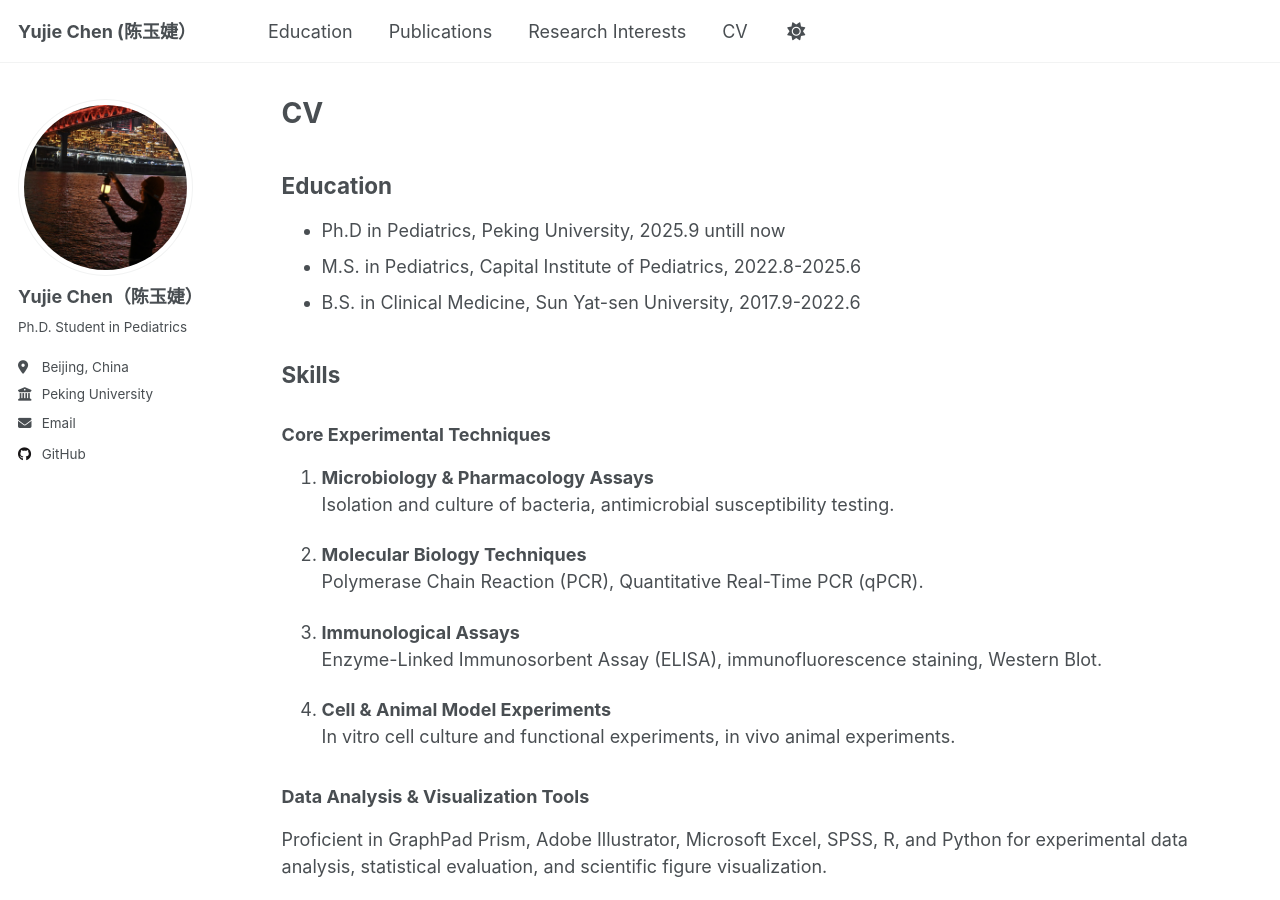
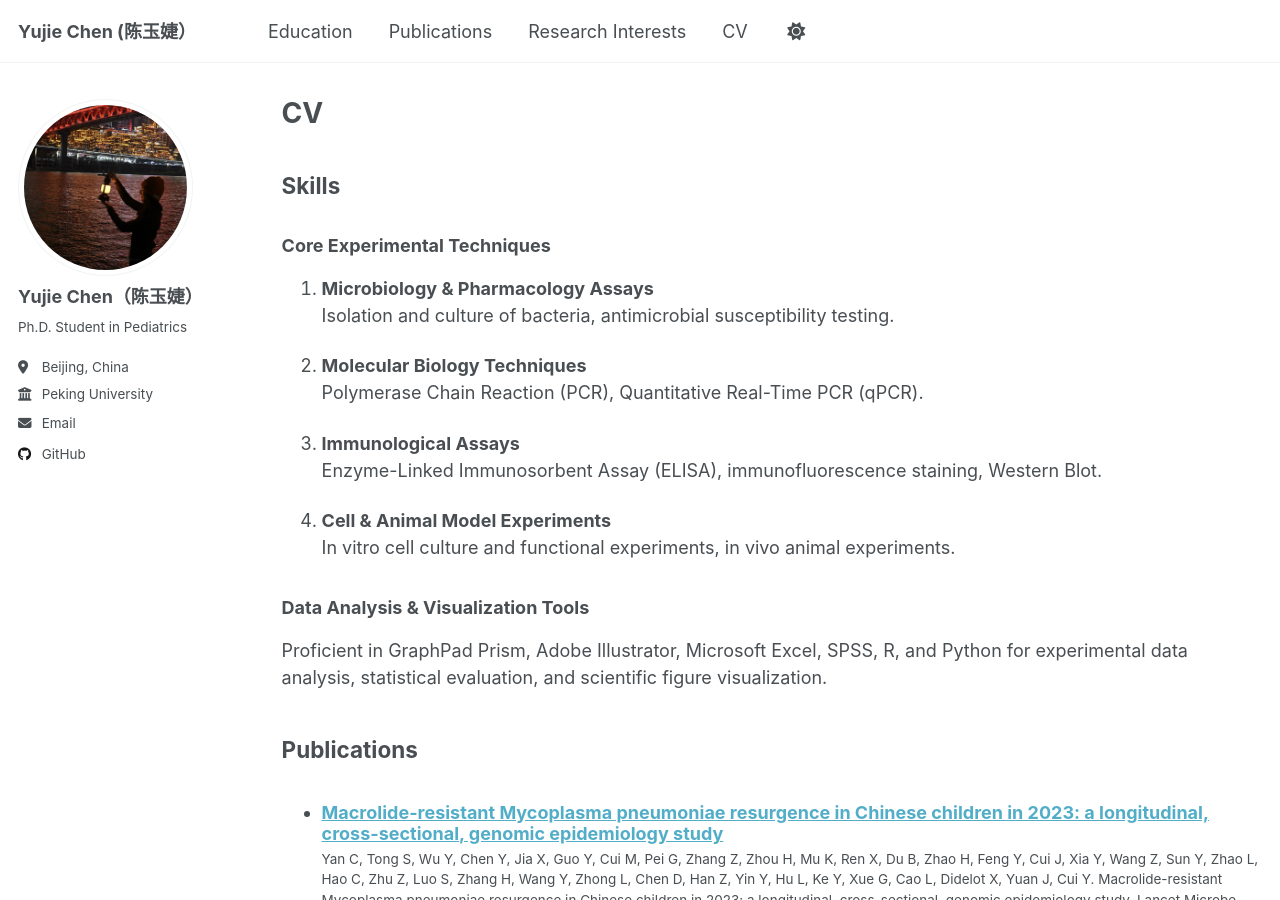
Before and after one commit to yujie7799/yujie7799.github.io, a Jekyll site: the page built from _pages/cv.md, in a window 1280 px wide and 900 px high. Built offline with Jekyll 4.4.1, drawn with Linux system fonts in a browser that asks for light colours; a script that is not in the unit is left out.

Commit message:
Update cv.md

```diff
--- a/_pages/cv.md
+++ b/_pages/cv.md
@@ -8,11 +8,6 @@ redirect_from:
 ---
 
 {% include base_path %}
-
-## Education
-* Ph.D in Pediatrics, Peking University, 2025.9 untill now
-* M.S. in Pediatrics, Capital Institute of Pediatrics, 2022.8-2025.6
-* B.S. in Clinical Medicine, Sun Yat-sen University, 2017.9-2022.6
 
 ## Skills
 ### Core Experimental Techniques
```
